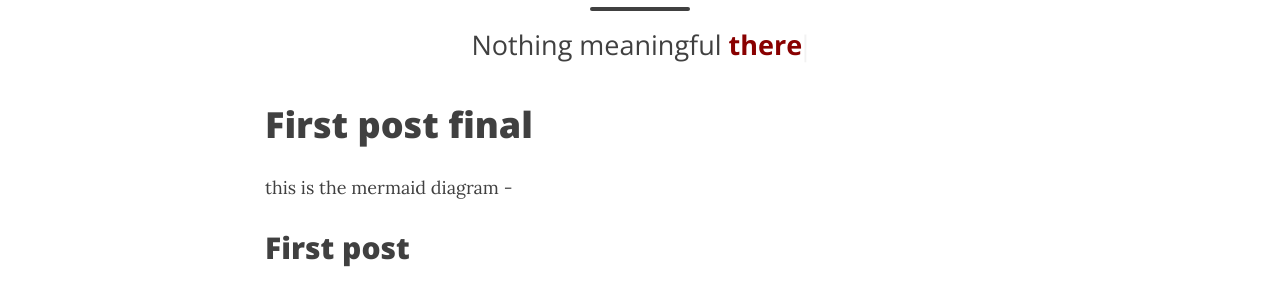
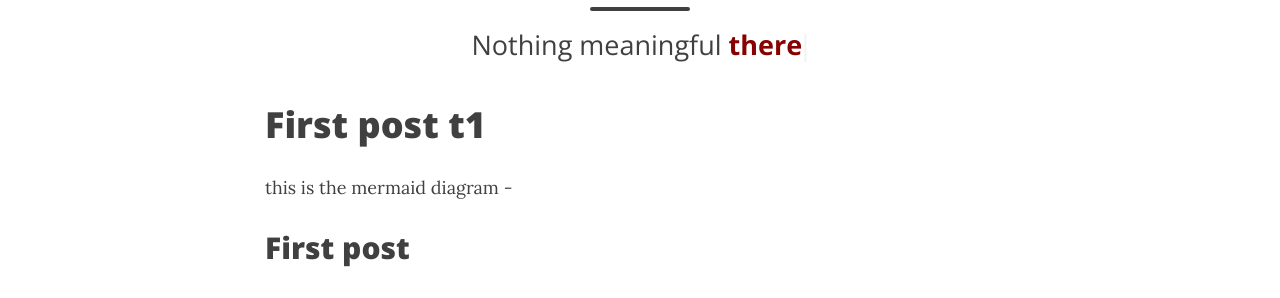
Before and after one commit to kulbhushanchand/kulbhushan-chand.github.io-v1, a Jekyll site: the page built from _pages/testing-area.md, in a window 1280 px wide and 900 px high. Shown: the part 226-524 px from the top of the window. Built offline with Jekyll 4.4.1, drawn with Linux system fonts in a browser that asks for light colours; nearby versions of some CDN libraries; a style sheet for code colours, icons or effects is not loaded.

Commit message:
Update testing-area.md

```diff
--- a/_pages/testing-area.md
+++ b/_pages/testing-area.md
@@ -21,7 +21,7 @@ ext-lib:
 
 
 
-# First post final
+# First post t1
 
 this is the mermaid diagram -
 
```
